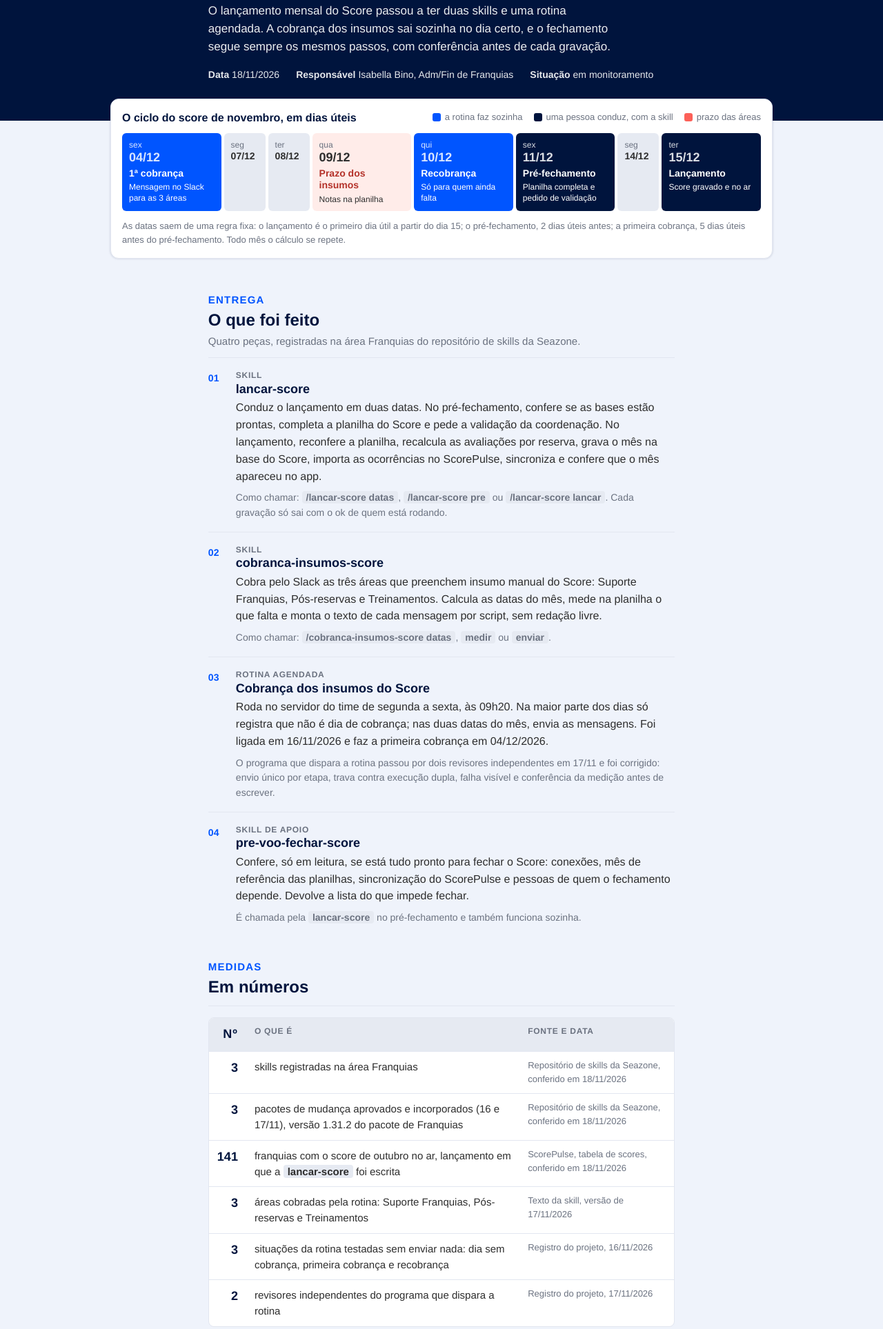
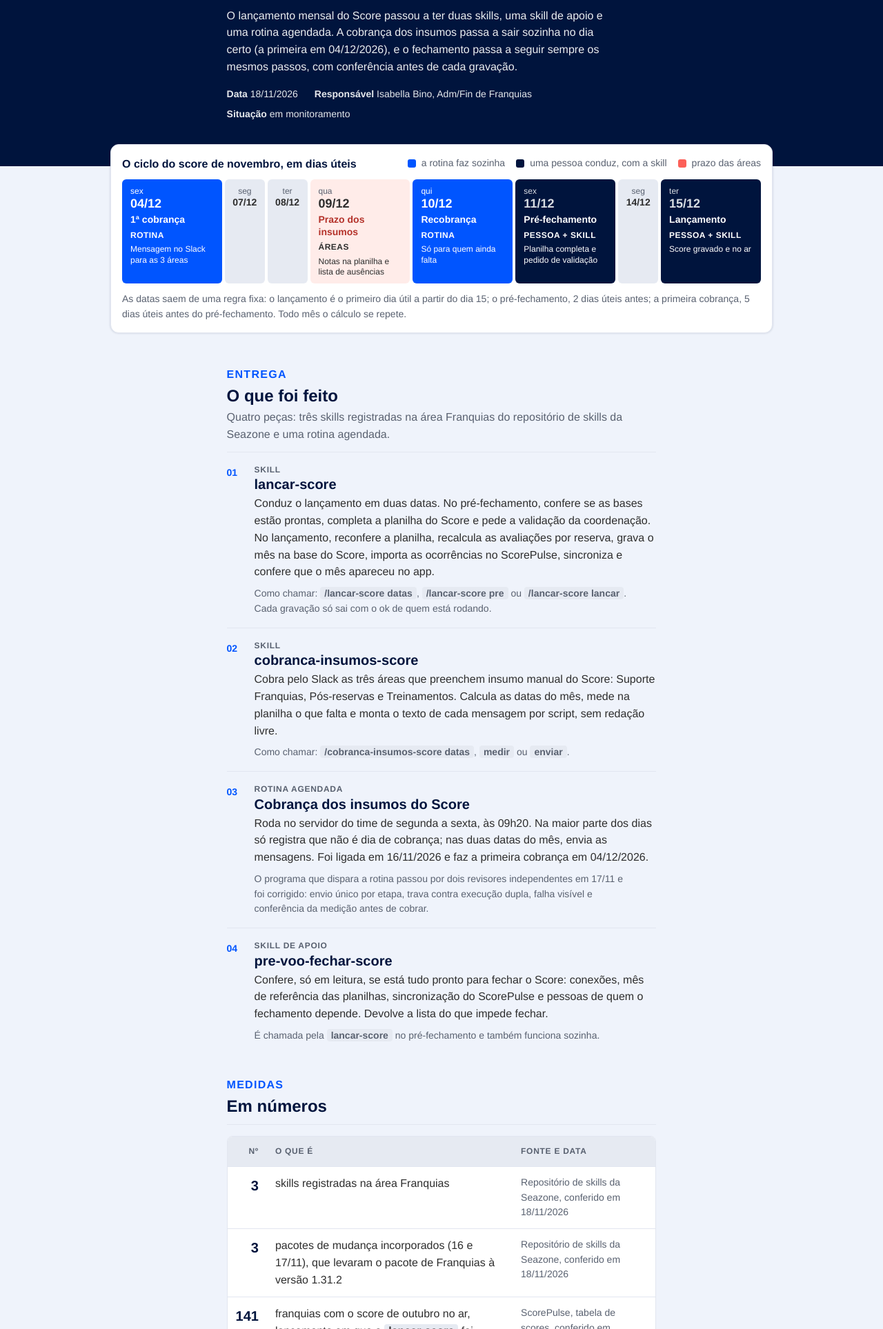
Before and after one commit to isabellabino/scorepulse-registros, a plain HTML site: page lancamento-score-skills.html in a window 1280 px wide. Shown: the part 280-2207 px from the top of the page at 69% size. Drawn offline with Linux system fonts and the light colour scheme.

Commit message:
fix(pages): régua do ciclo no celular, tema só claro e texto sem promessa além do entregue
Co-Authored-By: Claude <noreply@anthropic.com>

```diff
--- a/lancamento-score-skills.html
+++ b/lancamento-score-skills.html
@@ -6,28 +6,15 @@
 <title>Lançamento do Score: roteiro único</title>
 <style>
 /* Layout: documento editorial de uma coluna. A peça central é a régua do ciclo em dias úteis,
-   porque a entrega é uma sequência de datas. Tema claro Seazone; dark só redefine tokens. */
+   porque a entrega é uma sequência de datas. Tema claro Seazone. */
 :root{
-  --bg:#EFF3FB; --surface:#FFFFFF; --line:#E2E6F0; --fg:#2E2E2E; --muted:#6B7280;
+  --bg:#EFF3FB; --surface:#FFFFFF; --line:#E2E6F0; --fg:#2E2E2E; --muted:#596170;
   --navy:#00143D; --navy-ink:#FFFFFF; --azul:#0055FF; --coral:#FC6058;
   --tint-azul:#E8EFFF; --tint-navy:#E6EAF2; --tint-coral:#FFECE9; --coral-ink:#B4322A;
   --font:"Seazone Helvetica","Helvetica Neue",Helvetica,Arial,sans-serif;
   --radius:8px; --radius-lg:12px; --shadow:0 0 3.3px rgba(0,20,61,.18);
   --gutter:max(16px,env(safe-area-inset-left,0px));
-}
-@media (prefers-color-scheme: dark){
-  :root:not([data-theme="light"]){
-    --bg:#0B1327; --surface:#131D36; --line:#273354; --fg:#E6EAF2; --muted:#9AA6C2;
-    --navy:#F2F5FB; --navy-ink:#0B1327; --azul:#7DA7FF; --coral:#FF8A79;
-    --tint-azul:#172A55; --tint-navy:#1B2742; --tint-coral:#4A1F1C; --coral-ink:#FFB1A5;
-    --shadow:0 0 3.3px rgba(0,0,0,.5); color-scheme:dark;
-  }
-}
-:root[data-theme="dark"]{
-  --bg:#0B1327; --surface:#131D36; --line:#273354; --fg:#E6EAF2; --muted:#9AA6C2;
-  --navy:#F2F5FB; --navy-ink:#0B1327; --azul:#7DA7FF; --coral:#FF8A79;
-  --tint-azul:#172A55; --tint-navy:#1B2742; --tint-coral:#4A1F1C; --coral-ink:#FFB1A5;
-  --shadow:0 0 3.3px rgba(0,0,0,.5); color-scheme:dark;
+  color-scheme:light;
 }
 *{box-sizing:border-box}
 body{margin:0;background:var(--bg);color:var(--fg);font-family:var(--font);font-size:16px;line-height:1.55;
@@ -35,16 +22,16 @@ body{margin:0;background:var(--bg);color:var(--fg);font-family:var(--font);font-
 h1,h2,h3{margin:0;line-height:1.2;text-wrap:balance}
 p{margin:0}
 code{font:inherit;font-weight:700;background:var(--tint-navy);border-radius:4px;padding:1px 6px;white-space:nowrap}
-.wrap{max-width:76ch;margin:0 auto}
+.wrap{max-width:70ch;margin:0 auto}
 .wrap.largo{max-width:960px}
 
 /* Cabeçalho */
-.hero{background:var(--navy);color:var(--navy-ink);margin:0 calc(-1 * var(--gutter));padding:40px var(--gutter) 56px}
+.hero{background:var(--navy);color:var(--navy-ink);margin:0 calc(-1 * var(--gutter));padding:48px var(--gutter) 64px}
 .hero .wrap{display:grid;gap:16px}
 .eyebrow{font-size:12px;letter-spacing:.08em;text-transform:uppercase;font-weight:700}
 .hero .eyebrow{opacity:.8}
 .hero h1{font-size:clamp(28px,4.6vw,40px);font-weight:700;letter-spacing:-.01em}
-.lead{font-size:17px;max-width:62ch;opacity:.92}
+.lead{font-size:16px;max-width:62ch;opacity:.92}
 .meta{display:flex;flex-wrap:wrap;gap:8px 24px;font-size:14px;opacity:.9}
 
 /* Régua do ciclo */
@@ -52,30 +39,31 @@ code{font:inherit;font-weight:700;background:var(--tint-navy);border-radius:4px;
   box-shadow:var(--shadow);padding:16px;display:grid;gap:12px}
 .ciclo-top{display:flex;flex-wrap:wrap;justify-content:space-between;gap:8px 24px;align-items:baseline}
 .ciclo-top h2{font-size:16px;font-weight:700;color:var(--navy)}
-.legenda{display:flex;flex-wrap:wrap;gap:8px 16px;font-size:13px;color:var(--muted)}
-.legenda span{display:inline-flex;align-items:center;gap:6px}
+.legenda{display:flex;flex-wrap:wrap;gap:8px 16px;font-size:14px;color:var(--muted)}
+.legenda span{display:inline-flex;align-items:center;gap:8px}
 .sw{width:12px;height:12px;border-radius:3px;display:inline-block}
 .sw.auto{background:var(--azul)} .sw.mao{background:var(--navy)} .sw.prazo{background:var(--coral)}
 .dias{list-style:none;margin:0;padding:0;display:flex;gap:4px}
-.dia{flex:1.7 1 0;min-width:0;background:var(--tint-navy);border-radius:6px;padding:8px 10px;display:grid;gap:4px;align-content:start;min-height:104px}
-.dia.vazio{flex:.55 1 0}
+.dia{flex:1.7 1 0;min-width:0;background:var(--tint-navy);border-radius:6px;padding:8px 12px;display:grid;gap:4px;align-content:start;min-height:104px}
+.dia.vazio{flex:.7 1 0;padding:8px 4px;text-align:center}
 .dia.vazio .d b{font-size:14px}
 .dia .d{font-size:12px;color:var(--muted);font-variant-numeric:tabular-nums}
 .dia .d b{font-size:18px;color:var(--fg);font-weight:700;display:block;line-height:1.1}
 .dia .ev{font-size:14px;font-weight:700;line-height:1.25}
+.dia .ator{font-size:12px;font-weight:700;letter-spacing:.04em;text-transform:uppercase}
 .dia .quem{font-size:12px;line-height:1.3}
 .dia.auto{background:var(--azul);color:#fff}
 .dia.mao{background:var(--navy);color:var(--navy-ink)}
 .dia.prazo{background:var(--tint-coral)}
 .dia.auto .d,.dia.auto .d b,.dia.mao .d,.dia.mao .d b{color:inherit}
-.dia.auto .d,.dia.mao .d{opacity:.85}
+.dia.mao .d{opacity:.85}
 .dia.prazo .ev{color:var(--coral-ink)}
-.ciclo-nota{font-size:13px;color:var(--muted)}
+.ciclo-nota{font-size:14px;color:var(--muted)}
 @media (max-width:820px){
   .dias{flex-direction:column}
-  .dia{min-height:0;grid-template-columns:64px 1fr;align-items:baseline;gap:4px 12px}
+  .dia{flex:none;min-height:0;grid-template-columns:72px 1fr;align-items:baseline;gap:4px 12px}
   .dia .d b{display:inline;font-size:16px;margin-right:4px}
-  .dia .quem{grid-column:2}
+  .dia .quem,.dia .ator{grid-column:2}
   .dia.vazio{display:none}
 }
 
@@ -85,7 +73,7 @@ section{display:grid;gap:16px}
 .sec-head{display:grid;gap:4px;border-bottom:1px solid var(--line);padding-bottom:12px}
 .sec-head .eyebrow{color:var(--azul)}
 .sec-head h2{font-size:24px;font-weight:700;color:var(--navy)}
-.sec-head p{color:var(--muted);font-size:15px}
+.sec-head p{color:var(--muted);font-size:16px}
 
 /* Entregas: linhas, sem card */
 .itens{display:grid}
@@ -93,19 +81,20 @@ section{display:grid;gap:16px}
 .item:last-child{border-bottom:0;padding-bottom:0}
 .item:first-child{padding-top:0}
 .item .n{font-size:14px;font-weight:700;color:var(--azul);font-variant-numeric:tabular-nums;padding-top:3px}
-.item h3{font-size:18px;font-weight:700;color:var(--navy)}
+.item h3{font-size:20px;font-weight:700;color:var(--navy)}
 .item .tipo{font-size:12px;letter-spacing:.06em;text-transform:uppercase;font-weight:700;color:var(--muted)}
 .item .corpo{grid-column:2;display:grid;gap:8px}
-.item .uso{font-size:14px;color:var(--muted)}
+.item .uso{font-size:14px;color:var(--muted);max-width:70ch}
 
 /* Tabela */
 .tbl{overflow-x:auto;border:1px solid var(--line);border-radius:var(--radius);background:var(--surface)}
-table{border-collapse:collapse;width:100%;font-size:15px;min-width:520px}
-th,td{text-align:left;padding:10px 12px;border-bottom:1px solid var(--line);vertical-align:top}
+table{border-collapse:collapse;width:100%;font-size:16px;min-width:520px}
+th,td{text-align:left;padding:12px;border-bottom:1px solid var(--line);vertical-align:top}
 th{font-size:12px;letter-spacing:.06em;text-transform:uppercase;color:var(--muted);font-weight:700;background:var(--tint-navy)}
 tr:last-child td{border-bottom:0}
-td.num,th.num{text-align:right;font-variant-numeric:tabular-nums;white-space:nowrap;font-weight:700;color:var(--navy);font-size:18px}
-td.fonte{font-size:13px;color:var(--muted)}
+td.num,th.num{text-align:right;white-space:nowrap}
+td.num{font-variant-numeric:tabular-nums;font-weight:700;color:var(--navy);font-size:20px}
+td.fonte{font-size:14px;color:var(--muted)}
 
 /* Antes e depois */
 .muda{display:grid;gap:0}
@@ -117,9 +106,9 @@ td.fonte{font-size:13px;color:var(--muted)}
 .muda .depois .k{color:var(--azul)}
 @media (max-width:640px){.muda .linha{grid-template-columns:1fr}}
 
-ul.passos{margin:0;padding-left:20px;display:grid;gap:8px}
+ul.passos{margin:0;padding-left:24px;display:grid;gap:8px}
 ul.passos li::marker{color:var(--azul)}
-footer{margin-top:48px;border-top:1px solid var(--line);padding-top:16px;font-size:13px;color:var(--muted);display:grid;gap:4px}
+footer{margin-top:48px;border-top:1px solid var(--line);padding-top:16px;font-size:14px;color:var(--muted);display:grid;gap:4px}
 </style>
 </head>
 <body>
@@ -128,7 +117,7 @@ footer{margin-top:48px;border-top:1px solid var(--line);padding-top:16px;font-si
   <div class="wrap">
     <p class="eyebrow">Registro de entrega · Backoffice de Franquias</p>
     <h1>Lançamento do Score de Franquias: da cobrança dos insumos ao score no ar, num roteiro só</h1>
-    <p class="lead">O lançamento mensal do Score passou a ter duas skills e uma rotina agendada. A cobrança dos insumos sai sozinha no dia certo, e o fechamento segue sempre os mesmos passos, com conferência antes de cada gravação.</p>
+    <p class="lead">O lançamento mensal do Score passou a ter duas skills, uma skill de apoio e uma rotina agendada. A cobrança dos insumos passa a sair sozinha no dia certo (a primeira em 04/12/2026), e o fechamento passa a seguir sempre os mesmos passos, com conferência antes de cada gravação.</p>
     <div class="meta">
       <span><b>Data</b> 18/11/2026</span>
       <span><b>Responsável</b> Isabella Bino, Adm/Fin de Franquias</span>
@@ -138,7 +127,7 @@ footer{margin-top:48px;border-top:1px solid var(--line);padding-top:16px;font-si
 </header>
 
 <div class="wrap largo">
-  <div class="ciclo" aria-labelledby="ciclo-t">
+  <section class="ciclo" aria-labelledby="ciclo-t">
     <div class="ciclo-top">
       <h2 id="ciclo-t">O ciclo do score de novembro, em dias úteis</h2>
       <div class="legenda">
@@ -148,17 +137,17 @@ footer{margin-top:48px;border-top:1px solid var(--line);padding-top:16px;font-si
       </div>
     </div>
     <ol class="dias">
-      <li class="dia auto"><span class="d">sex<b>04/12</b></span><span class="ev">1ª cobrança</span><span class="quem">Mensagem no Slack para as 3 áreas</span></li>
+      <li class="dia auto"><span class="d">sex<b>04/12</b></span><span class="ev">1ª cobrança</span><span class="ator">Rotina</span><span class="quem">Mensagem no Slack para as 3 áreas</span></li>
       <li class="dia vazio"><span class="d">seg<b>07/12</b></span></li>
       <li class="dia vazio"><span class="d">ter<b>08/12</b></span></li>
-      <li class="dia prazo"><span class="d">qua<b>09/12</b></span><span class="ev">Prazo dos insumos</span><span class="quem">Notas na planilha</span></li>
-      <li class="dia auto"><span class="d">qui<b>10/12</b></span><span class="ev">Recobrança</span><span class="quem">Só para quem ainda falta</span></li>
-      <li class="dia mao"><span class="d">sex<b>11/12</b></span><span class="ev">Pré-fechamento</span><span class="quem">Planilha completa e pedido de validação</span></li>
+      <li class="dia prazo"><span class="d">qua<b>09/12</b></span><span class="ev">Prazo dos insumos</span><span class="ator">Áreas</span><span class="quem">Notas na planilha e lista de ausências</span></li>
+      <li class="dia auto"><span class="d">qui<b>10/12</b></span><span class="ev">Recobrança</span><span class="ator">Rotina</span><span class="quem">Só para quem ainda falta</span></li>
+      <li class="dia mao"><span class="d">sex<b>11/12</b></span><span class="ev">Pré-fechamento</span><span class="ator">Pessoa + skill</span><span class="quem">Planilha completa e pedido de validação</span></li>
       <li class="dia vazio"><span class="d">seg<b>14/12</b></span></li>
-      <li class="dia mao"><span class="d">ter<b>15/12</b></span><span class="ev">Lançamento</span><span class="quem">Score gravado e no ar</span></li>
+      <li class="dia mao"><span class="d">ter<b>15/12</b></span><span class="ev">Lançamento</span><span class="ator">Pessoa + skill</span><span class="quem">Score gravado e no ar</span></li>
     </ol>
     <p class="ciclo-nota">As datas saem de uma regra fixa: o lançamento é o primeiro dia útil a partir do dia 15; o pré-fechamento, 2 dias úteis antes; a primeira cobrança, 5 dias úteis antes do pré-fechamento. Todo mês o cálculo se repete.</p>
-  </div>
+  </section>
 </div>
 
 <main class="wrap">
@@ -167,7 +156,7 @@ footer{margin-top:48px;border-top:1px solid var(--line);padding-top:16px;font-si
     <div class="sec-head">
       <p class="eyebrow">Entrega</p>
       <h2 id="s1">O que foi feito</h2>
-      <p>Quatro peças, registradas na área Franquias do repositório de skills da Seazone.</p>
+      <p>Quatro peças: três skills registradas na área Franquias do repositório de skills da Seazone e uma rotina agendada.</p>
     </div>
     <div class="itens">
       <div class="item">
@@ -191,7 +180,7 @@ footer{margin-top:48px;border-top:1px solid var(--line);padding-top:16px;font-si
         <div><p class="tipo">Rotina agendada</p><h3>Cobrança dos insumos do Score</h3></div>
         <div class="corpo">
           <p>Roda no servidor do time de segunda a sexta, às 09h20. Na maior parte dos dias só registra que não é dia de cobrança; nas duas datas do mês, envia as mensagens. Foi ligada em 16/11/2026 e faz a primeira cobrança em 04/12/2026.</p>
-          <p class="uso">O programa que dispara a rotina passou por dois revisores independentes em 17/11 e foi corrigido: envio único por etapa, trava contra execução dupla, falha visível e conferência da medição antes de escrever.</p>
+          <p class="uso">O programa que dispara a rotina passou por dois revisores independentes em 17/11 e foi corrigido: envio único por etapa, trava contra execução dupla, falha visível e conferência da medição antes de cobrar.</p>
         </div>
       </div>
       <div class="item">
@@ -212,10 +201,10 @@ footer{margin-top:48px;border-top:1px solid var(--line);padding-top:16px;font-si
     </div>
     <div class="tbl">
       <table>
-        <thead><tr><th class="num">Nº</th><th>O que é</th><th>Fonte e data</th></tr></thead>
+        <thead><tr><th class="num" scope="col">Nº</th><th scope="col">O que é</th><th scope="col">Fonte e data</th></tr></thead>
         <tbody>
           <tr><td class="num">3</td><td>skills registradas na área Franquias</td><td class="fonte">Repositório de skills da Seazone, conferido em 18/11/2026</td></tr>
-          <tr><td class="num">3</td><td>pacotes de mudança aprovados e incorporados (16 e 17/11), versão 1.31.2 do pacote de Franquias</td><td class="fonte">Repositório de skills da Seazone, conferido em 18/11/2026</td></tr>
+          <tr><td class="num">3</td><td>pacotes de mudança incorporados (16 e 17/11), que levaram o pacote de Franquias à versão 1.31.2</td><td class="fonte">Repositório de skills da Seazone, conferido em 18/11/2026</td></tr>
           <tr><td class="num">141</td><td>franquias com o score de outubro no ar, lançamento em que a <code>lancar-score</code> foi escrita</td><td class="fonte">ScorePulse, tabela de scores, conferido em 18/11/2026</td></tr>
           <tr><td class="num">3</td><td>áreas cobradas pela rotina: Suporte Franquias, Pós-reservas e Treinamentos</td><td class="fonte">Texto da skill, versão de 17/11/2026</td></tr>
           <tr><td class="num">3</td><td>situações da rotina testadas sem enviar nada: dia sem cobrança, primeira cobrança e recobrança</td><td class="fonte">Registro do projeto, 16/11/2026</td></tr>
@@ -234,12 +223,12 @@ footer{margin-top:48px;border-top:1px solid var(--line);padding-top:16px;font-si
       <div class="linha">
         <p class="quem">Áreas que preenchem insumo</p>
         <p><span class="k">Antes</span>A cobrança era feita à mão, mensagem por mensagem.</p>
-        <p class="depois"><span class="k">Agora</span>A mensagem chega sozinha 5 dias úteis antes do pré-fechamento, com o prazo escrito. Quem não preencheu recebe a recobrança na véspera.</p>
+        <p class="depois"><span class="k">A partir de 04/12/2026</span>A mensagem passa a chegar sozinha 5 dias úteis antes do pré-fechamento, com o prazo escrito. Quem não preencheu recebe a recobrança na véspera.</p>
       </div>
       <div class="linha">
         <p class="quem">Backoffice de Franquias</p>
-        <p><span class="k">Antes</span>Não havia um roteiro único: cada lançamento era conduzido por quem fechava o mês.</p>
-        <p class="depois"><span class="k">Agora</span>O roteiro está na skill, na mesma ordem todo mês, com conferência antes de cada gravação. Outra pessoa da área consegue rodar na ausência da responsável.</p>
+        <p><span class="k">Antes</span>O cálculo tinha skill, mas o que vem antes (conferir o ambiente) e depois da gravação (base de dados, sincronização, avisos) não estava escrito num roteiro só.</p>
+        <p class="depois"><span class="k">Agora</span>O roteiro está escrito e versionado, na mesma ordem todo mês, com conferência antes de cada gravação. O primeiro ciclo completo pela skill é o do score de novembro (11 e 15/12).</p>
       </div>
     </div>
   </section>
@@ -250,7 +239,7 @@ footer{margin-top:48px;border-top:1px solid var(--line);padding-top:16px;font-si
       <h2 id="s4">Para quem vai rodar</h2>
     </div>
     <ul class="passos">
-      <li>Atualize o pacote de skills de Franquias para a versão 1.31.2 ou mais nova.</li>
+      <li>Atualize o pacote de skills de Franquias para a versão mais recente (1.31.2 ou mais nova).</li>
       <li>Para saber as datas do mês: <code>/lancar-score datas</code>.</li>
       <li>No dia do pré-fechamento: <code>/lancar-score pre</code>. No dia do lançamento: <code>/lancar-score lancar</code>.</li>
       <li>Para ver quem ainda falta preencher: <code>/cobranca-insumos-score medir</code>.</li>
```
